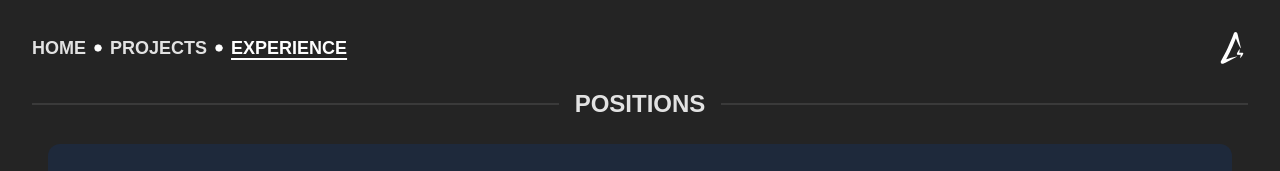
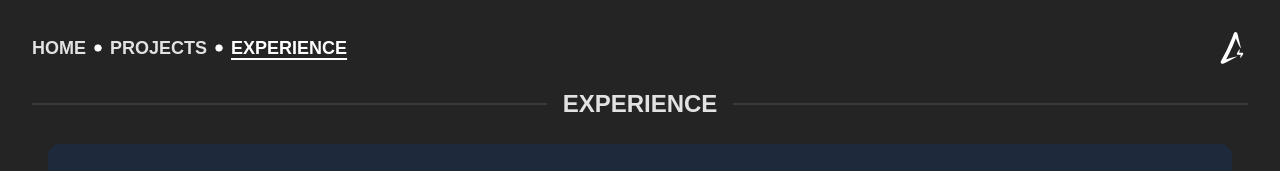
Before and after one commit to aventide/alexstaples.dev, a React (Vite) app: page /resume in a window 1280 px wide. Shown: the top 171 px of the page. Built offline with nearby package versions, Linux system fonts and the light colour scheme.

Commit message:
content(resume): rename positions heading back to experience

```diff
--- a/src/components/Resume.jsx
+++ b/src/components/Resume.jsx
@@ -12,7 +12,7 @@ export default function Resume() {
 		<div className="">
 			<div className="divider before:bg-white after:bg-white before:opacity-10 after:opacity-10 my-8">
 				<h1 className="font-heading font-bold my-4 inline-block text-2xl ">
-					POSITIONS
+					EXPERIENCE
 				</h1>
 			</div>
 			<div className="mt-4 mb-8 md:mx-4">
```
